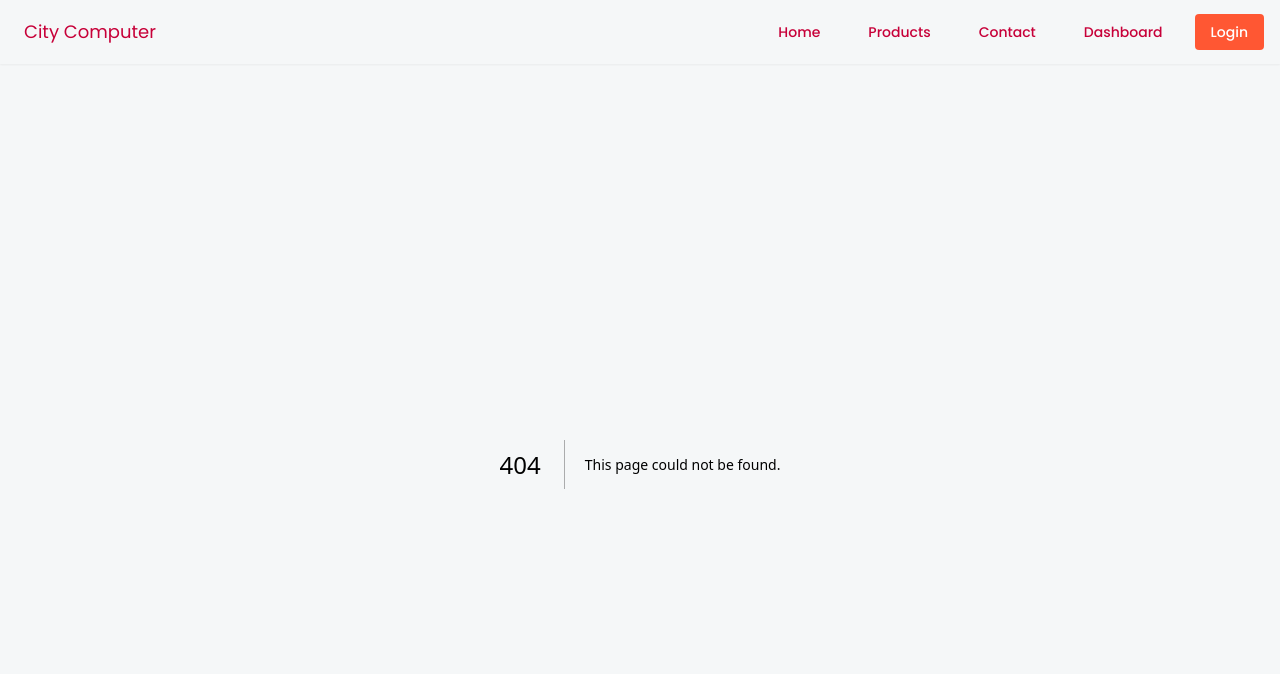
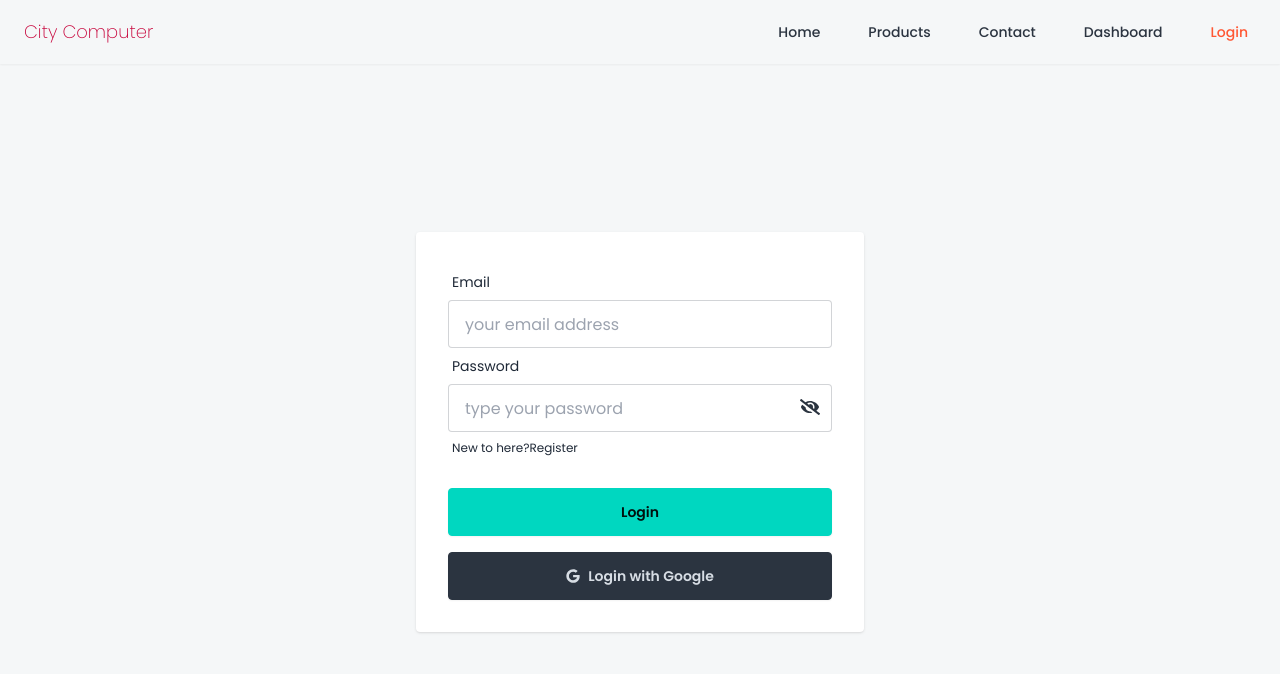
Before and after one commit to naimuddin94/computer-shop-client, a Next.js app: page /login in a window 1280 px wide. Before the commit this address had no page. Shown: the top 674 px of the page. Built offline with nearby package versions, Linux system fonts and the light colour scheme.

Commit message:
password field toggle implement

```diff
--- a/src/app/globals.css
+++ b/src/app/globals.css
@@ -1,4 +1,4 @@
-@import url('https://fonts.googleapis.com/css2?family=Poppins:wght@100;400;500;600;700;800;900&display=swap');
+@import url("https://fonts.googleapis.com/css2?family=Poppins:wght@100;200;300;400;500;600;700;800;900&display=swap");
 
 @tailwind base;
 @tailwind components;
--- a/src/app/layout.tsx
+++ b/src/app/layout.tsx
@@ -17,7 +17,7 @@ export default function RootLayout({
 }) {
   return (
     <html lang="en">
-      <body className="bg-cream font-poppins text-dark-text">
+      <body className="bg-cream font-poppins text-text">
         <Navbar>{children}</Navbar>
       </body>
     </html>
--- /dev/null
+++ b/src/app/login/page.tsx
@@ -0,0 +1,14 @@
+import { LoginForm, SocialLogin } from "@/components";
+
+const LoginPage = () => {
+  return (
+    <div className="flex justify-center items-center min-h-[calc(100vh-64px)] relative">
+      <div className="max-w-md rounded shadow bg-white card-body">
+        <LoginForm />
+        <SocialLogin />
+      </div>
+    </div>
+  );
+};
+
+export default LoginPage;
--- /dev/null
+++ b/src/components/index.ts
@@ -0,0 +1,4 @@
+import LoginForm from "./login/LoginForm";
+import SocialLogin from "./shared/SocialLogin";
+
+export { LoginForm, SocialLogin };
--- /dev/null
+++ b/src/components/login/LoginForm.tsx
@@ -0,0 +1,57 @@
+"use client";
+import { useState } from "react";
+import { FaEye, FaEyeSlash } from "react-icons/fa";
+
+const LoginForm = () => {
+  const [showPassword, setShowPassword] = useState(false);
+  return (
+    <form className="">
+      <div className="form-control">
+        <label className="label">
+          <span className="label-text">Email</span>
+        </label>
+        <input
+          type="email"
+          placeholder="your email address"
+          className="input input-bordered rounded"
+          required
+        />
+      </div>
+      <div className="form-control">
+        <label className="label">
+          <span className="label-text">Password</span>
+        </label>
+        <div className="relative">
+          <input
+            type={showPassword ? "text" : "password"}
+            placeholder="type your password"
+            className="input input-bordered rounded w-full"
+            required
+          />
+          {showPassword ? (
+            <FaEye
+              onClick={() => setShowPassword(!showPassword)}
+              className="absolute right-3 top-[28%] text-xl cursor-pointer"
+            />
+          ) : (
+            <FaEyeSlash
+              onClick={() => setShowPassword(!showPassword)}
+              className="absolute right-3 top-[28%] text-xl cursor-pointer"
+            />
+          )}
+        </div>
+        <label className="label">
+          <a href="#" className="label-text-alt">
+            New to here?
+            <span className=" link link-hover">Register</span>
+          </a>
+        </label>
+      </div>
+      <div className="form-control mt-6">
+        <button className="btn btn-accent rounded">Login</button>
+      </div>
+    </form>
+  );
+};
+
+export default LoginForm;
--- a/src/components/shared/Navbar.tsx
+++ b/src/components/shared/Navbar.tsx
@@ -18,7 +18,7 @@ const Navbar = ({ children }: ChildrenProps) => {
               <RxHamburgerMenu size={20} className="text-theme-color-200" />
             </label>
           </div>
-          <div className="flex-1 px-2 mx-2 text-lg text-theme-color-200">
+          <div className="flex-1 px-2 mx-2 text-lg text-theme-color-200 font-extralight">
             City Computer
           </div>
           <div className="flex-none hidden lg:block">
@@ -37,8 +37,10 @@ const Navbar = ({ children }: ChildrenProps) => {
           aria-label="close sidebar"
           className="drawer-overlay"
         ></label>
-        <ul className="menu p-4 w-80 min-h-full bg-theme-secondary space-y-2">
+        <ul className="menu p-4 w-80 min-h-full bg-cream space-y-2">
           {/* Sidebar content here */}
+          <h1 className="text-lg font-extralight text-theme-color-200">City Computer</h1>
+          <hr className="text-theme-color-200" />
           <NavItems />
         </ul>
       </div>
--- /dev/null
+++ b/src/components/shared/SocialLogin.tsx
@@ -0,0 +1,12 @@
+import { FaGoogle } from "react-icons/fa";
+
+const SocialLogin = () => {
+  return (
+    <button className="btn btn-neutral btn-block rounded mt-2">
+      <FaGoogle />
+      Login with Google
+    </button>
+  );
+};
+
+export default SocialLogin;
--- a/src/components/utility/CustomLink.tsx
+++ b/src/components/utility/CustomLink.tsx
@@ -5,13 +5,12 @@ import { usePathname } from "next/navigation";
 
 const CustomLink = ({ path, text }: CustomLinkProps) => {
   const pathName = usePathname();
-  console.log(pathName);
   return (
     <Link
       className={`px-4 py-2 rounded font-medium ${
         pathName === path
-          ? "bg-theme-color-100 text-white"
-          : "text-theme-color-200 hover:bg-theme-color-400/20"
+          ? "text-theme-color-100"
+          : "hover:bg-theme-color-400/20"
       }`}
       href={path}
     >
--- a/tailwind.config.ts
+++ b/tailwind.config.ts
@@ -13,11 +13,13 @@ const config: Config = {
     colors: {
       cream: "#F5F7F8",
       white: "#ffffff",
+      text: "#2b3440",
       "theme-yellow": "#FFC300",
       "theme-color-100": "#FF5733",
       "theme-color-200": "#C70039",
       "theme-color-300": "#900C3F",
       "theme-color-400": "#581845",
+      "theme-primary": "#00d7c0",
       "theme-secondary": "#DAF7A6",
     },
   },
```
